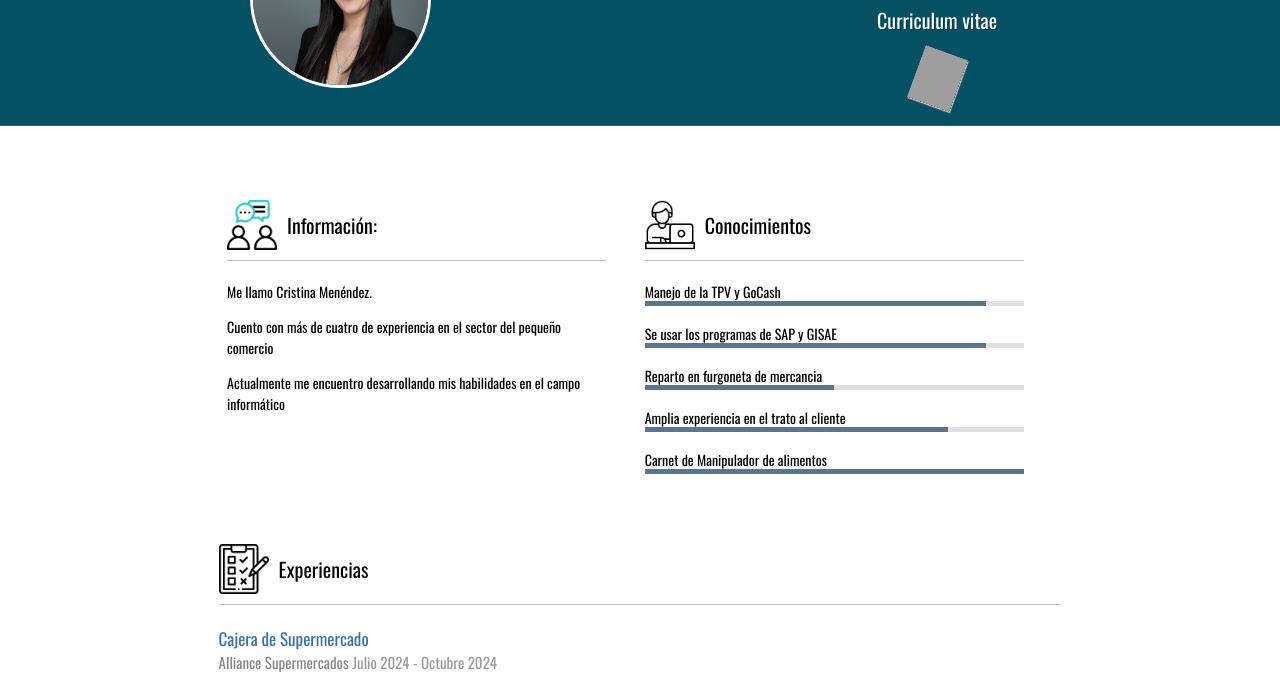
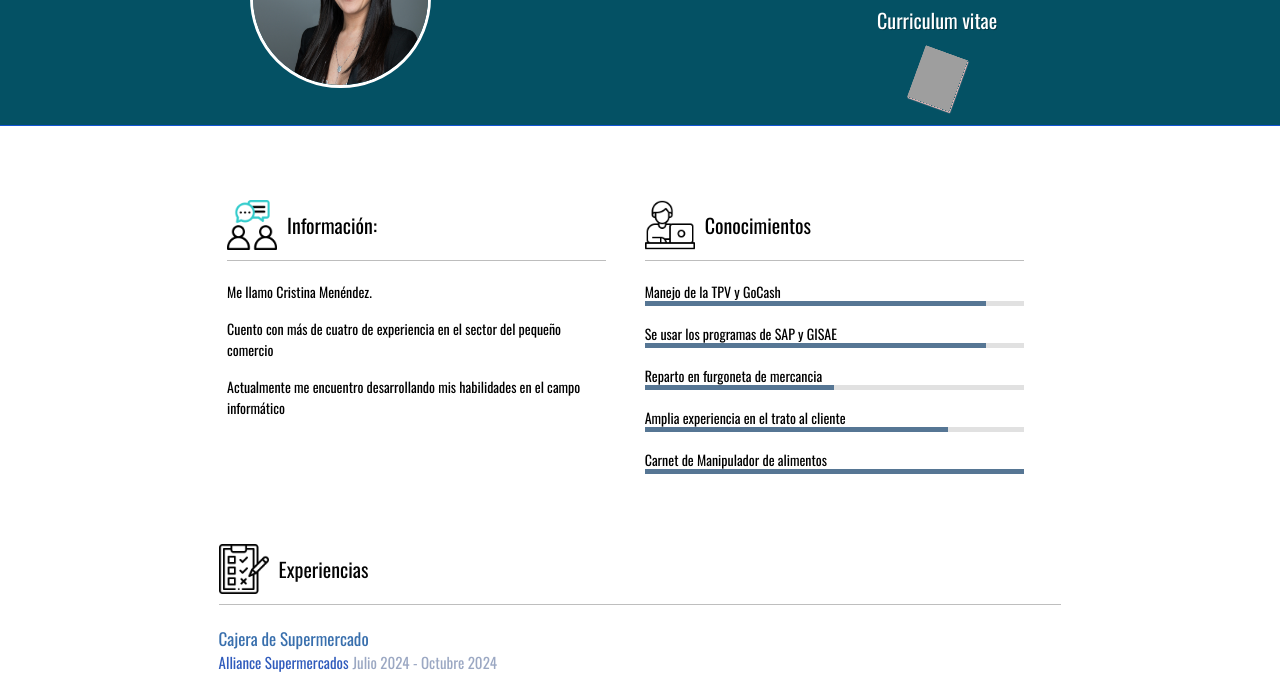
Before and after one commit to Anitt-nuk/Anitt-nukCV.github.io, a plain HTML site: page CV ANITT/index.html in a window 1280 px wide. Shown: the part 128-802 px from the top of the page. Drawn offline with nearby package versions, Linux system fonts and the light colour scheme; grey boxes are pictures that could not be loaded.

Commit message:
Add files via upload

```diff
--- a/CV ANITT/detalles.css
+++ b/CV ANITT/detalles.css
@@ -89,6 +89,10 @@ header hgroup h2 {
 
 p {
   font: 400 14px oswald, sans-serif;
+
+    margin-top: 0;
+    margin-bottom: 1rem;
+
 }
 
 section[role=main] {
@@ -205,13 +209,13 @@ section[role=main] h4 strong {
 
 .site {
   background-position: 0 -2px;
-  color: #848484;
+  color: #2b58bb;
   font: 400 15px oswald, sans-serif;
 }
 
 .date {
   background-position: 0 -22px;
-  color: #999;
+  color: #9aa7c2;
   font: 400 15px oswald, sans-serif;
 }
 
```
Also changed, not shown: CV ANITT/index.html (+1 -0 lines).
